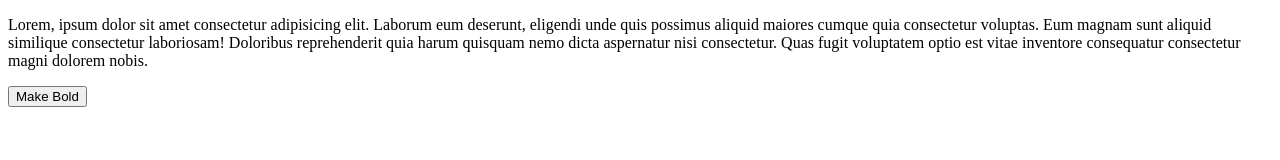
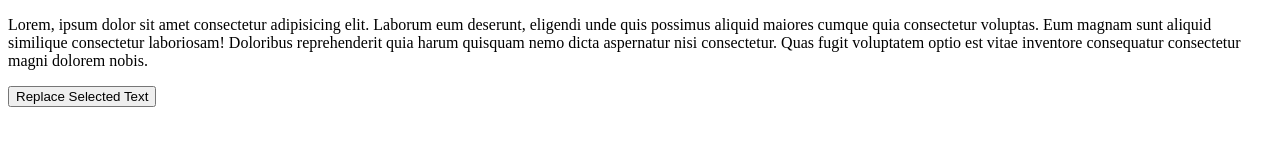
Before and after one commit to amit-2000/replace-selected-text, a plain HTML site: page index.html in a window 1280 px wide. Drawn offline with Linux system fonts and the light colour scheme.

Commit message:
refactor: replacement text with oldText size

```diff
--- a/index.html
+++ b/index.html
@@ -13,7 +13,7 @@
         aliquid maiores cumque quia consectetur voluptas. Eum magnam sunt aliquid similique consectetur laboriosam!
         Doloribus reprehenderit quia harum quisquam nemo dicta aspernatur nisi consectetur. Quas fugit voluptatem optio
         est vitae inventore consequatur consectetur magni dolorem nobis.</p>
-    <input type="button" value="Make Bold" onClick="makeBoldSelection();">
+    <input type="button" value="Replace Selected Text" onClick="makeBoldSelection();">
     <script>
         function makeBoldSelection() {
             var selectedText = document.getSelection()
```
